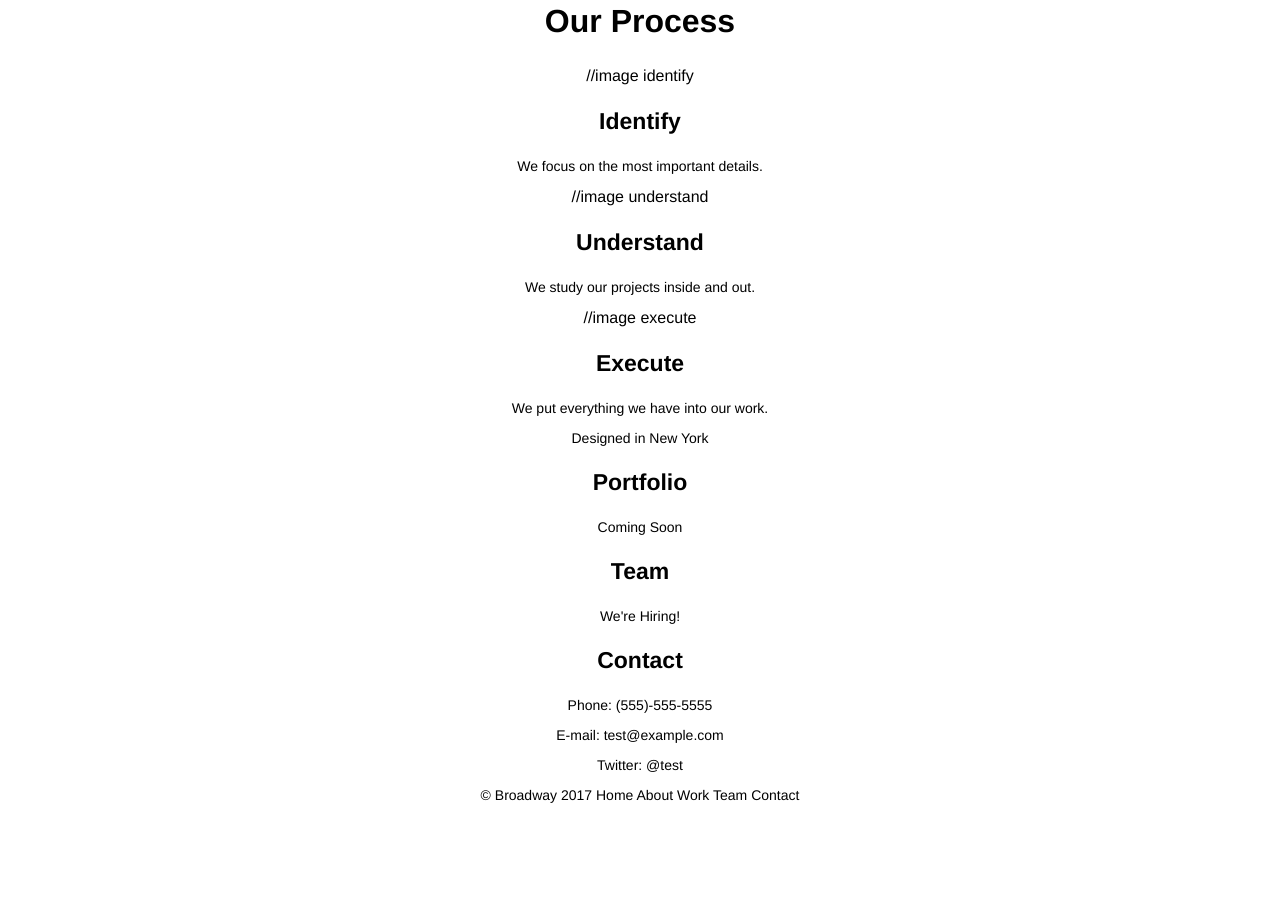
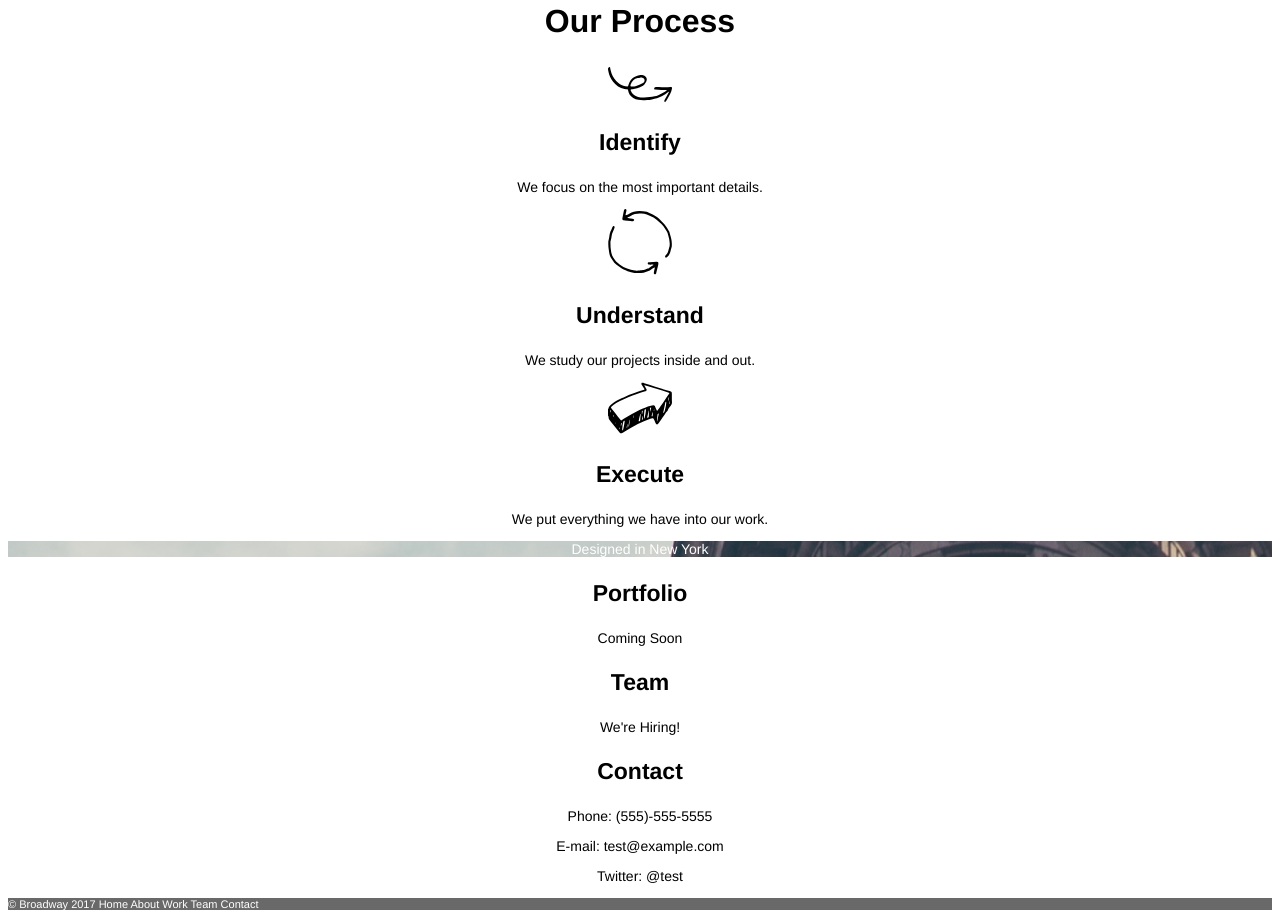
Before and after one commit to Densetsu1/Broadway, a plain HTML site: page index.html in a window 1280 px wide. Shown: the part 374-1295 px from the top of the page. Before the commit the page ends 1191 px from the top, so only its background shows below. Drawn offline with Linux system fonts and the light colour scheme.

Commit message:
Color and images added

```diff
--- a/Resources/CSS/style.css
+++ b/Resources/CSS/style.css
@@ -28,3 +28,17 @@ p{
 .nav p{
   font-size: 18px;
 }
+
+.header{
+  color: white;
+  background-image: url("../Images/the-flatiron-building.png");
+  background-position: center;
+  background-repeat: no-repeat;
+}
+
+.footer{
+  background-color: dimgray;
+  font-size: 11px;
+  text-align: left;
+  color: white;
+}
--- a/index.html
+++ b/index.html
@@ -19,18 +19,20 @@
 
     <div class="process">
       <h2>Our Process</h2>
-      //image identify
+      <img src=".\Resources\Images\identify.svg" alt="Identify icon">
       <h3>Identify</h3>
       <p>We focus on the most important details.</p>
-      //image understand
+      <img src=".\Resources\Images\understand.svg" alt="Identify icon">
       <h3>Understand</h3>
       <p>We study our projects inside and out.</p>
-      //image execute
+      <img src=".\Resources\Images\execute.svg" alt="Identify icon">
       <h3>Execute</h3>
       <p>We put everything we have into our work.</p>
     </div>
 
-    <p>Designed in New York</p>
+    <div class="header">
+      <p>Designed in New York</p>
+    </div>
 
     <div class="about">
       <h3>Portfolio</h3>
@@ -45,6 +47,6 @@
 
   </body>
   <footer>
-    <p>© Broadway 2017 <a>Home</a> <a>About</a> <a>Work</a> <a>Team Contact</a></p>
+    <p class="footer">© Broadway 2017 <a>Home</a> <a>About</a> <a>Work</a> <a>Team Contact</a></p>
   </footer>
 </html>
```
